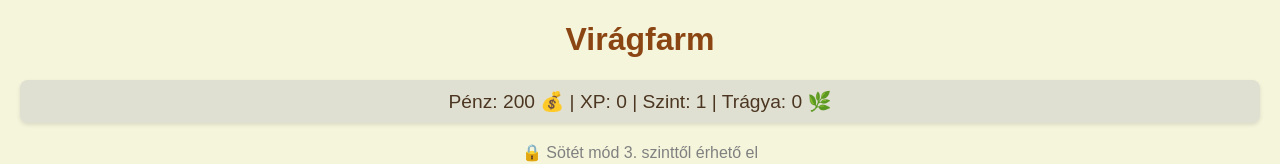
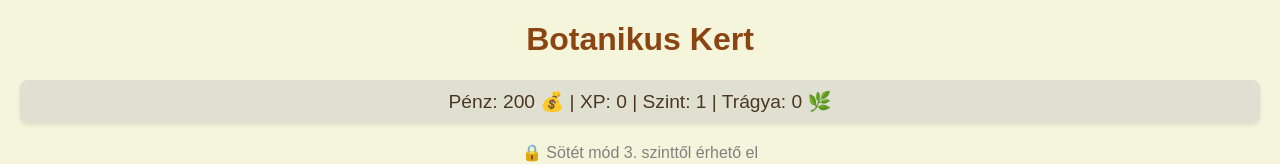
Before and after one commit to AKOS18/botanikuskert, a plain HTML site: page index.html in a window 1280 px wide. Shown: the top 164 px of the page. Drawn offline with Linux system fonts and the light colour scheme.

Commit message:
Update index.html

```diff
--- a/index.html
+++ b/index.html
@@ -3,7 +3,7 @@
 <head>
     <meta charset="UTF-8">
     <meta name="viewport" content="width=device-width, initial-scale=1.0">
-    <title>Virágfarm</title>
+    <title>Botanikus Kert</title>
     <style>
         body {
             font-family: Arial, sans-serif;
@@ -198,7 +198,7 @@
     </style>
 </head>
 <body>
-    <h1>Virágfarm</h1>
+    <h1>Botanikus Kert</h1>
 
     <div id="stats">
         Pénz: <span id="money">200</span> 💰 |
```
